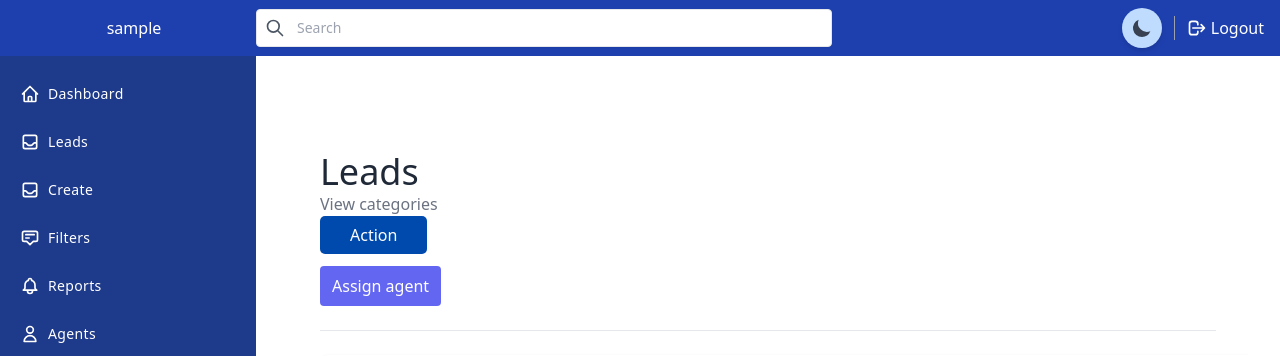
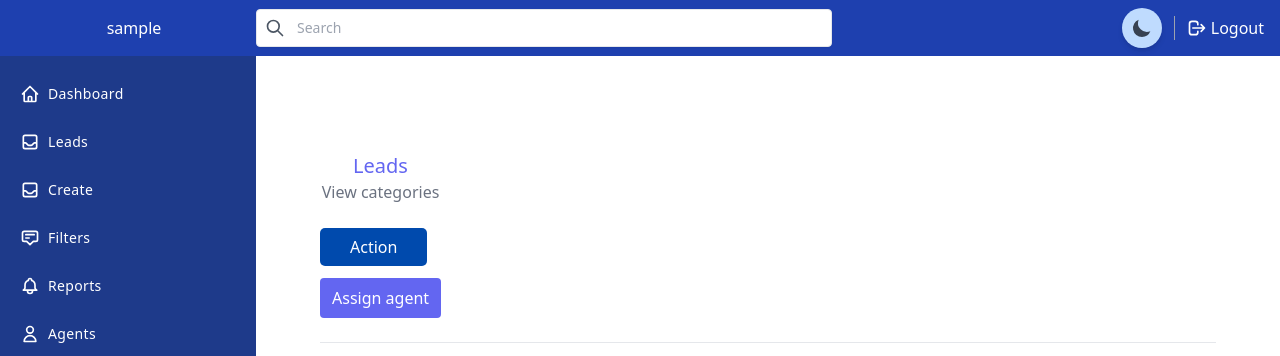
Before and after one commit to bilo2bil3/kingcrm, a Django app: page /leads/ in a window 1280 px wide. Shown: the top 356 px of the page. Run offline with Django 3.2, Linux system fonts and the light colour scheme; the visitor is signed in with stand-in values (Sample User, id 1); data that the repository does not hold is empty; parts of the project's set-up code (start-up, migrations or seed data) failed here and were passed over; some libraries are stand-ins or nearby versions.

Commit message:
navbar and header

```diff
--- a/leads/templates/leads/lead_list.html
+++ b/leads/templates/leads/lead_list.html
@@ -7,17 +7,21 @@
     <div class="h-full ml-14 mt-14 mb-10 md:ml-64">
         <div class="w-full mb-6 py-6 flex justify-between items-center border-b border-gray-200">
             <div>
-                <h1 class="text-4xl text-gray-800">Leads</h1>
+
+                <div class="flex flex-col text-center ">
+                <h1 class="text-xl text-center text-indigo-500">Leads</h1>
                 <a class="text-gray-500 hover:text-blue-500" href="{% url 'leads:category-list' %}">
                     View categories
                 </a><br>
-                  <div class="dropdown">
+</div>
+
+                <div class="dropdown">
     <button class="dropbtn">Action</button>
     <div class="dropdown-content">
 
-      <a href="#" id="delete-leads">Delete</a>
-      <a href="{{ export_link }}">Export</a>
-      <a href="#" id="assign-leads-random">Assign Random</a>
+    <a href="#" id="delete-leads">Delete</a>
+    <a href="{{ export_link }}">Export</a>
+    <a href="#" id="assign-leads-random">Assign Random</a>
 
 <!--         <div id="assign-leads-view-1">
                             <button id="show-assign-leads" class="mt-3 text-white bg-indigo-500 border-0 py-2 px-3 focus:outline-none hover:bg-indigo-600 rounded">
@@ -124,7 +128,6 @@
                             </th>
                             <th scope="col" class="px-6 py-3 text-left text-xs font-medium text-white bg-[#004aad] uppercase tracking-wider">
                             Status
-                            <br>
                             <a class="text-gray-500 hover:text-blue-500" href="{{ category_url_asc }}">&#9650;</a>
                             <a class="text-gray-500 hover:text-blue-500" href="{{ category_url_desc }}">&#9660;</a>
                             </th>
@@ -132,7 +135,7 @@
                             Tags
                             </th>
                             <th scope="col" class="px-6 py-3 text-left text-xs font-medium text-white bg-[#004aad] uppercase tracking-wider">
-                            Dates
+                            Date
                             <br>
                             <a class="text-gray-500 hover:text-blue-500" href="{{ date_url_asc }}">&#9650;</a>
                             <a class="text-gray-500 hover:text-blue-500" href="{{ date_url_desc }}">&#9660;</a>
--- a/templates/navbar.html
+++ b/templates/navbar.html
@@ -1,37 +1,20 @@
+
 <header class="flex flex-col flex-auto flex-shrink-0 antialiased bg-white dark:bg-gray-700 text-black dark:text-white">
   <div x-data="setup()" :class="{ 'dark': isDark }">
-<!--     <div class="container mx-auto flex flex-wrap p-5 flex-col md:flex-row items-center">
- <div class="flex items-center justify-start md:justify-center pl-3 w-14 md:w-64 h-14 bg-blue-800 dark:bg-gray-800 border-none">
-                <span class="hidden md:block">{{ request.user.username }}</span>
-              </div>
-      {% if request.user.is_authenticated %}
-        Logged in as: {{ request.user.username }}
-        <a href="{% url 'logout' %}" class="ml-3 inline-flex items-center bg-gray-200 border-0 py-1 px-3 focus:outline-none hover:bg-gray-300 rounded text-base mt-4 md:mt-0">
-          Logout
-            <svg fill="none" stroke="currentColor" stroke-linecap="round" stroke-linejoin="round" stroke-width="2" class="w-4 h-4 ml-1" viewBox="0 0 24 24">
-                <path d="M5 12h14M12 5l7 7-7 7"></path>
-            </svg>
-        </a>
-      {% else %}
-      <a href="{% url 'login' %}" class="inline-flex items-center bg-gray-200 border-0 py-1 px-3 focus:outline-none hover:bg-gray-300 rounded text-base mt-4 md:mt-0">
-          Login
-          <svg fill="none" stroke="currentColor" stroke-linecap="round" stroke-linejoin="round" stroke-width="2" class="w-4 h-4 ml-1" viewBox="0 0 24 24">
-              <path d="M5 12h14M12 5l7 7-7 7"></path>
-          </svg>
-      </a>
-      {% endif %}
-    </div> -->
+
                 <div class="fixed w-full flex items-center justify-between h-14 text-white z-10">
               <div class="flex items-center justify-start md:justify-center pl-3 w-14 md:w-64 h-14 bg-blue-800 dark:bg-gray-800 border-none">
                 <span class="hidden md:block">{{ request.user.username }}</span>
               </div>
-              <div class="flex justify-between items-center h-14 bg-blue-800 dark:bg-gray-800 header-right">
+
+              <div class="flex justify-between items-center h-14 bg-blue-800 dark:bg-gray-800 header-right">{% if request.user.is_authenticated %}
                 <div class="bg-white rounded flex items-center w-full max-w-xl mr-4 p-2 shadow-sm border border-gray-200">
                   <button class="outline-none focus:outline-none">
                     <svg class="w-5 text-gray-600 h-5 cursor-pointer" fill="none" stroke-linecap="round" stroke-linejoin="round" stroke-width="2" stroke="currentColor" viewBox="0 0 24 24"><path d="M21 21l-6-6m2-5a7 7 0 11-14 0 7 7 0 0114 0z"></path></svg>
                   </button>
                   <input type="search" name="" id="" placeholder="Search" class="w-full pl-3 text-sm text-black outline-none focus:outline-none bg-transparent" />
                 </div>
+
                 <ul class="flex items-center">
                   <li>
                     <button
@@ -75,29 +58,41 @@
                       </svg>
                     </button>
                   </li>
+              {% endif %}
+                  {% if request.user.is_authenticated %}
                   <li>
                     <div class="block w-px h-6 mx-3 bg-gray-400 dark:bg-gray-700"></div>
                   </li>
+
                   <li>
-                    <a href="{% url 'logout' %}" class="flex items-center mr-4 hover:text-blue-100">
+
+          <a href="{% url 'logout' %}" class="flex items-center mr-4 hover:text-blue-100">
                       <span class="inline-flex mr-1">
                         <svg class="w-5 h-5" fill="none" stroke="currentColor" viewBox="0 0 24 24" xmlns="http://www.w3.org/2000/svg"><path stroke-linecap="round" stroke-linejoin="round" stroke-width="2" d="M17 16l4-4m0 0l-4-4m4 4H7m6 4v1a3 3 0 01-3 3H6a3 3 0 01-3-3V7a3 3 0 013-3h4a3 3 0 013 3v1"></path></svg>
                       </span>
                       Logout
                     </a>
+                    {% else %}
+                  </li>
+                <li>
 
+                    <a href="{% url 'login' %}" class="flex items-center mr-4 hover:text-blue-100">
+                      <span class="inline-flex mr-1">
+                        <svg class="w-5 h-5" fill="none" stroke="currentColor" viewBox="0 0 24 24" xmlns="http://www.w3.org/2000/svg"><path stroke-linecap="round" stroke-linejoin="round" stroke-width="2" d="M17 16l4-4m0 0l-4-4m4 4H7m6 4v1a3 3 0 01-3 3H6a3 3 0 01-3-3V7a3 3 0 013-3h4a3 3 0 013 3v1"></path></svg>
+                      </span>
+                      Login
+                    </a>
+                  {% endif %}
                   </li>
                 </ul>
               </div>
             </div>
- </div>
+</div>
 
 </header>
 
 
-
-
-
+    {% if request.user.is_authenticated %}
   <!-- Sidebar -->
             <div class="fixed flex flex-col top-14 left-0 w-14 hover:w-64 md:w-64 bg-blue-900 dark:bg-gray-900 h-full text-white transition-all duration-300 border-none z-10 sidebar">
               <div class="overflow-y-auto overflow-x-hidden flex flex-col justify-between flex-grow">
@@ -186,3 +181,4 @@
               </div>
             </div>
             <!-- ./Sidebar -->
+{% endif %}
```
